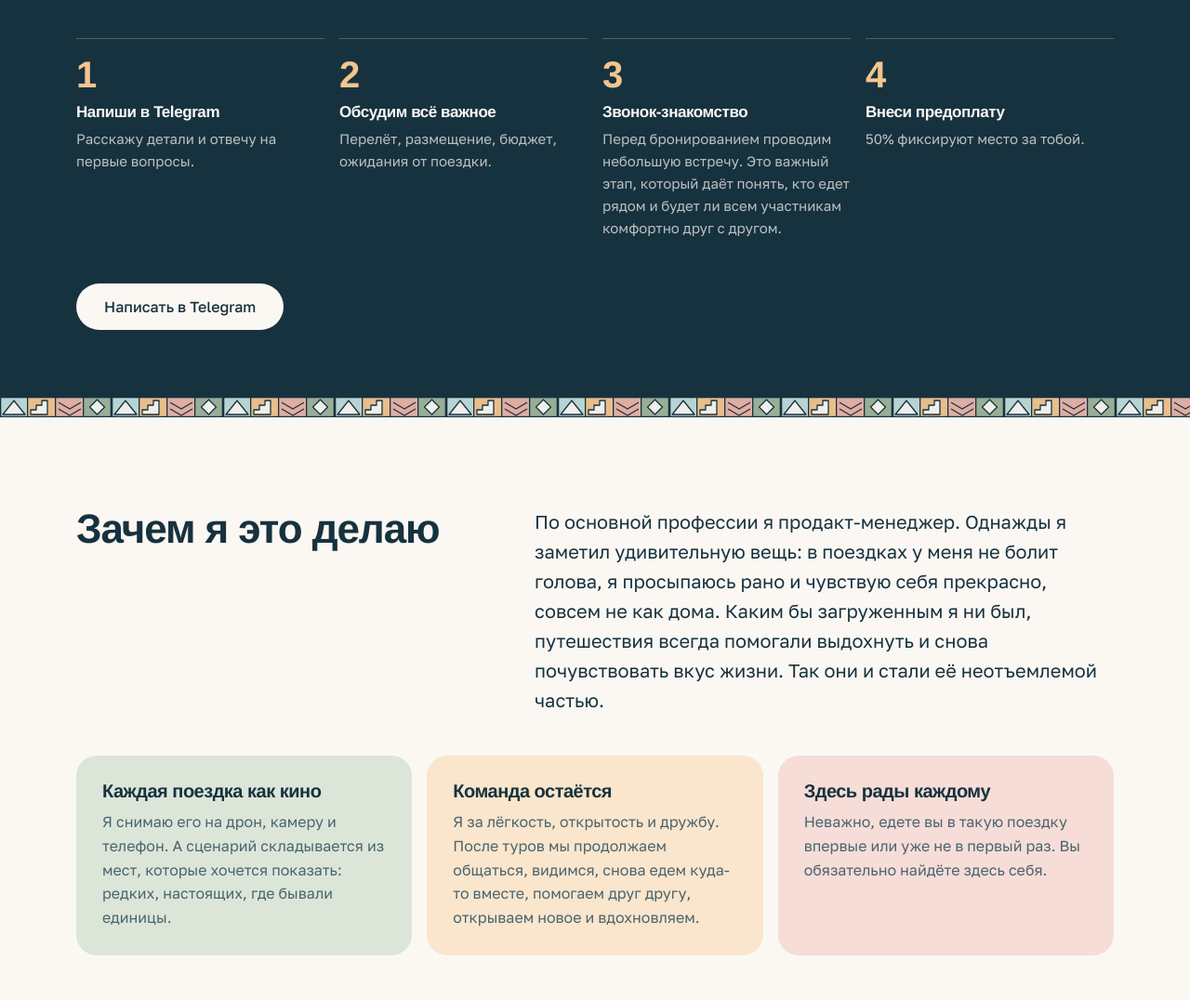
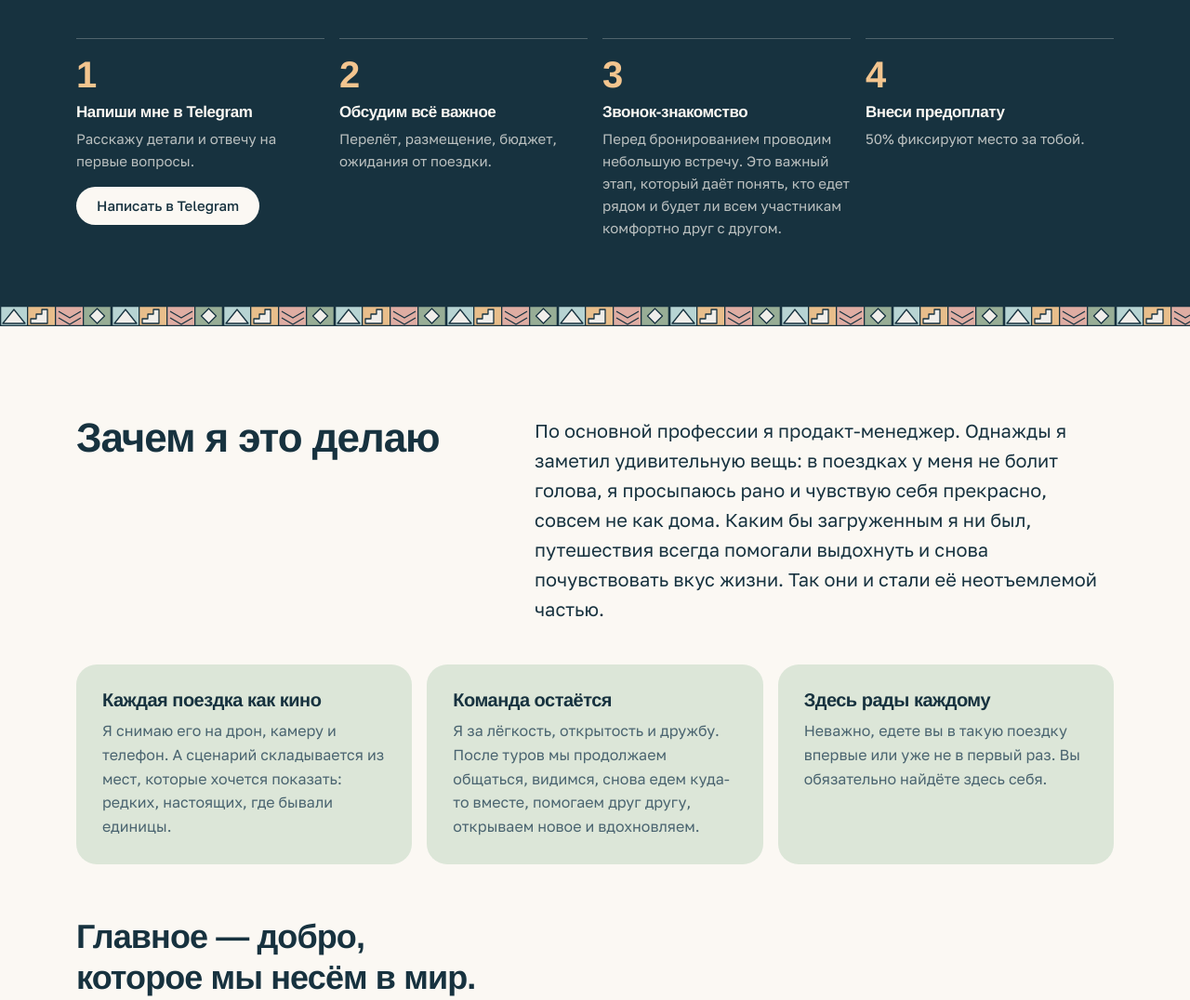
Before and after one commit to povmarkiz/cape-town, a plain HTML site: page index.html in a window 1280 px wide. Shown: the part 9105-10181 px from the top of the page at 93% size. Drawn offline with Linux system fonts and the light colour scheme.

Commit message:
Мобильное меню без кнопки, Telegram в первом шаге, единый цвет карточек
Co-Authored-By: Claude Opus 5.5 <noreply@anthropic.com>
Claude-Session: https://claude.ai/code/session_01HCzkUQCDMD1fogYbCJddQG

```diff
--- a/index.html
+++ b/index.html
@@ -71,8 +71,10 @@ h2{font-size:clamp(28px,4vw,44px);font-weight:700;max-width:18ch}
 @media (max-width:760px){
   .nav-in{flex-wrap:wrap;gap:8px 16px;padding:12px 16px 10px}
   .nav-links{margin-left:0;width:calc(100% + 32px);margin-right:-16px;padding-right:16px}
-  .nav-links a{font-size:14px;padding:7px 13px;background:rgba(255,255,255,.16)}
+  .nav-links{gap:4px}
+  .nav-links a{font-size:13px;padding:6px 10px;background:rgba(255,255,255,.16)}
   .nav.solid .nav-links a{background:var(--shell)}
+  .nav-links a.cta{display:none}
 }
 
 /* hero */
@@ -252,6 +254,8 @@ h2{font-size:clamp(28px,4vw,44px);font-weight:700;max-width:18ch}
 .steps li::before{content:counter(s);display:block;font:700 40px/1 var(--display);margin-bottom:12px;color:var(--apricot)}
 .steps h3{font-size:17px;margin-bottom:6px}
 .steps p{font-size:15px;color:rgba(251,248,243,.72)}
+.step-btn{margin-top:16px;padding:13px 22px;font-size:15px}
+.steps{margin-bottom:72px}
 @media (max-width:860px){.steps{grid-template-columns:1fr 1fr}}
 @media (max-width:520px){.steps{grid-template-columns:1fr}}
 .book-cta{display:flex;flex-wrap:wrap;align-items:center;gap:16px 24px;padding-bottom:72px}
@@ -267,8 +271,6 @@ footer a{color:var(--shell)}
 .wm-lead{font-size:20px;line-height:1.6;max-width:60ch}
 .wm-grid{display:grid;grid-template-columns:repeat(3,1fr);gap:16px}
 .wm-i{border-radius:22px;padding:28px;background:var(--fynbos-lt)}
-.wm-i:nth-child(2){background:var(--apricot-lt)}
-.wm-i:nth-child(3){background:var(--protea-lt)}
 .wm-i h3{font-size:20px;margin-bottom:10px}
 .wm-i p{font-size:16px;color:var(--ink-2)}
 .wm-final{font:700 clamp(24px,3.2vw,36px)/1.2 var(--display);letter-spacing:-.025em;margin-top:56px;max-width:22ch}
@@ -621,14 +623,11 @@ footer a{color:var(--shell)}
       <p>Мест всего 8. Напиши, и я расскажу всё, что не поместилось на эту страницу.</p>
     </div>
     <ol class="steps">
-      <li><h3>Напиши в Telegram</h3><p>Расскажу детали и отвечу на первые вопросы.</p></li>
+      <li><h3>Напиши мне в Telegram</h3><p>Расскажу детали и отвечу на первые вопросы.</p><a class="btn btn-light step-btn" href="https://t.me/xfufx" target="_blank" rel="noopener">Написать в Telegram</a></li>
       <li><h3>Обсудим всё важное</h3><p>Перелёт, размещение, бюджет, ожидания от поездки.</p></li>
       <li><h3>Звонок-знакомство</h3><p>Перед бронированием проводим небольшую встречу. Это важный этап, который даёт понять, кто едет рядом и будет ли всем участникам комфортно друг с другом.</p></li>
       <li><h3>Внеси предоплату</h3><p>50% фиксируют место за тобой.</p></li>
     </ol>
-    <div class="book-cta">
-      <a class="btn btn-light" href="https://t.me/xfufx" target="_blank" rel="noopener">Написать в Telegram</a>
-    </div>
   </div>
   <div class="band" role="presentation"></div>
 </section>
```
